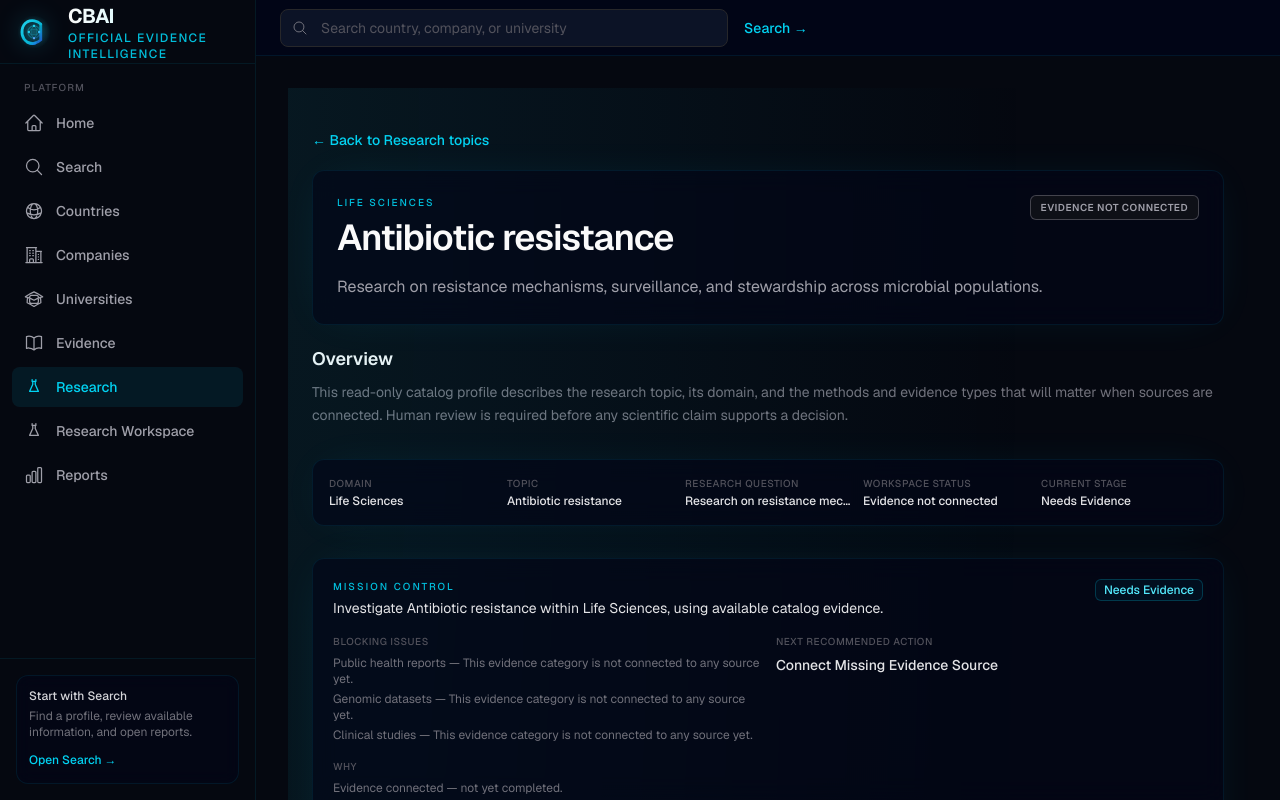
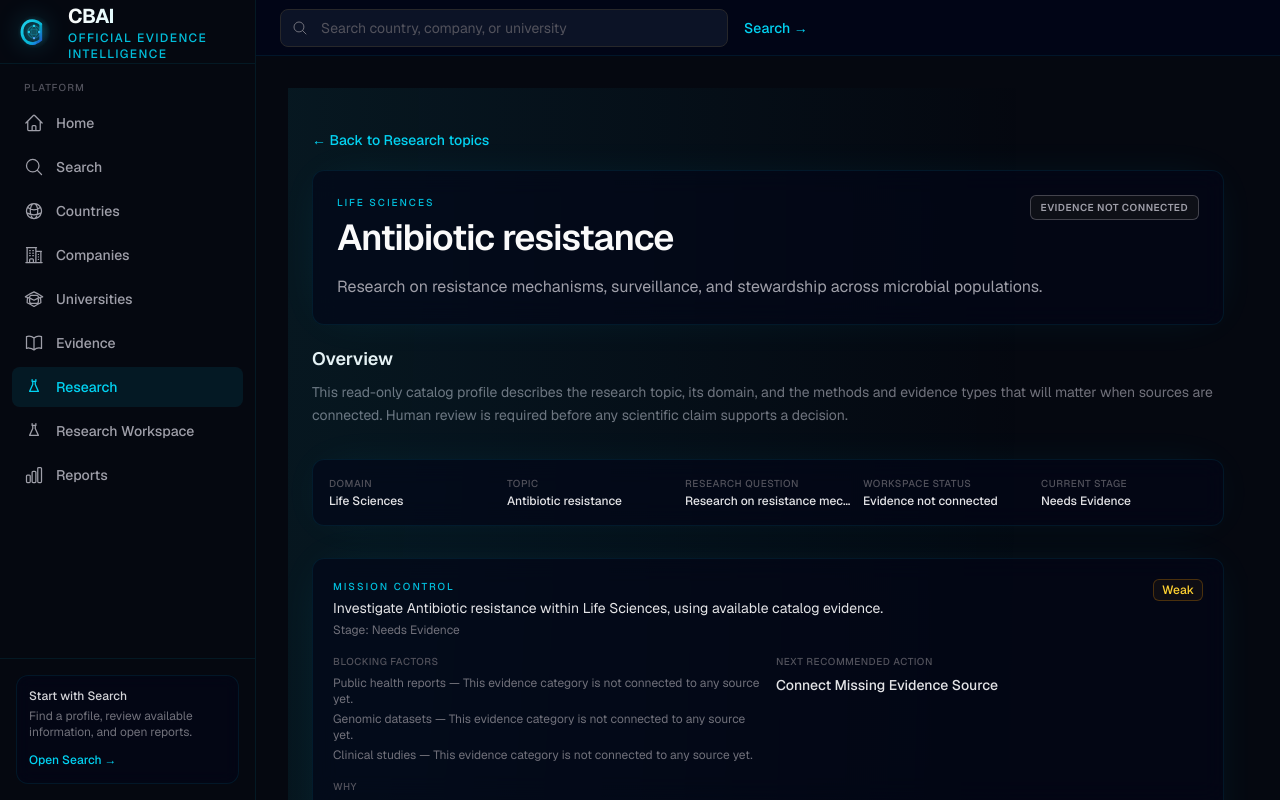
Before and after one commit to BotirChoriev/cbai-enterprise, a Next.js app: page /research/antibiotic-resistance in a window 1280 px wide. Built offline with nearby package versions, Linux system fonts and the light colour scheme.

Commit message:
feat(health): introduce deterministic research health engine

```diff
--- a/components/research/topic/MissionControlPanel.tsx
+++ b/components/research/topic/MissionControlPanel.tsx
@@ -1,25 +1,39 @@
 import type { ResearchTopic } from "@/lib/research/research-topics";
-import { deriveResearchReadiness } from "@/lib/research/readiness/readiness-engine";
+import { deriveResearchHealth } from "@/lib/research/health/health-engine";
+import type { ResearchHealthState } from "@/lib/research/health/health-types";
+import { RESEARCH_HEALTH_LABELS } from "@/lib/research/health/health-types";
 import { RESEARCH_READINESS_LABELS } from "@/lib/research/intelligence/intelligence-types";
 import { RESEARCH_DECISION_LABELS } from "@/lib/research/intelligence/decision-types";
 import { getWorkspaceMemory } from "@/lib/research/intelligence/workspace-shell-engine";
 import { buildMissionStatement } from "@/components/research/topic/ResearchMissionWorkspace";
 import { cbaiGlassCard, cbaiSectionEyebrow } from "@/components/brand/brand-classes";
 
+function healthAccent(state: ResearchHealthState): string {
+  switch (state) {
+    case "healthy":
+      return "border-emerald-500/25 bg-emerald-500/5 text-emerald-300";
+    case "stable":
+      return "border-cyan-500/25 bg-cyan-500/5 text-cyan-300";
+    case "weak":
+      return "border-amber-500/25 bg-amber-500/5 text-amber-300";
+    case "critical":
+      return "border-rose-500/25 bg-rose-500/5 text-rose-300";
+  }
+}
+
 type MissionControlPanelProps = {
   topic: ResearchTopic;
 };
 
-// Single-glance summary consolidating what previously lived in a standalone Decision Card
-// plus a separate "current state" card. All readiness-related fields (stage, blocking issues,
-// next action, reasons) come from exactly one deriveResearchReadiness() call — no separate
-// derivation lives in this component. Workspace memory is a distinct, unrelated concern (session
-// continuity, not readiness) and is read separately.
+// Single-glance summary. Every readiness/health/decision field (stage, health state, blocking
+// factors, next action, reasons) comes from exactly one deriveResearchHealth() call — no
+// separate call to the Readiness, Gap, or Decision engines lives in this component. Workspace
+// memory is a distinct, unrelated concern (session continuity, not health) and is read separately.
 export default function MissionControlPanel({ topic }: MissionControlPanelProps) {
-  const readiness = deriveResearchReadiness(topic.topicId);
+  const health = deriveResearchHealth(topic.topicId);
   const memory = getWorkspaceMemory(topic.topicId);
 
-  if (!readiness) {
+  if (!health) {
     return null;
   }
 
@@ -29,27 +43,32 @@ export default function MissionControlPanel({ topic }: MissionControlPanelProps)
         <div>
           <p className={cbaiSectionEyebrow}>Mission control</p>
           <p className="mt-1 text-sm text-zinc-200">{buildMissionStatement(topic)}</p>
+          <p className="mt-1 text-xs text-zinc-500">
+            Stage: {RESEARCH_READINESS_LABELS[health.stage]}
+          </p>
         </div>
-        <span className="inline-flex shrink-0 rounded-md border border-cyan-500/25 bg-cyan-500/5 px-2 py-0.5 text-xs font-medium text-cyan-300">
-          {RESEARCH_READINESS_LABELS[readiness.stage]}
+        <span
+          className={`inline-flex shrink-0 rounded-md border px-2 py-0.5 text-xs font-medium ${healthAccent(health.state)}`}
+        >
+          {RESEARCH_HEALTH_LABELS[health.state]}
         </span>
       </div>
 
       <div className="grid gap-4 sm:grid-cols-2">
         <div>
           <p className="text-[10px] font-medium uppercase tracking-wider text-zinc-600">
-            Blocking issues
+            Blocking factors
           </p>
-          {readiness.blockingIssues.length > 0 ? (
+          {health.blockingFactors.length > 0 ? (
             <ul className="mt-1.5 space-y-1">
-              {readiness.blockingIssues.map((item) => (
+              {health.blockingFactors.map((item) => (
                 <li key={item.evidenceItemId} className="text-xs text-zinc-500">
                   {item.label} — {item.note}
                 </li>
               ))}
             </ul>
           ) : (
-            <p className="mt-1.5 text-xs text-zinc-600">No blocking issues detected.</p>
+            <p className="mt-1.5 text-xs text-zinc-600">No blocking factors detected.</p>
           )}
         </div>
 
@@ -58,7 +77,7 @@ export default function MissionControlPanel({ topic }: MissionControlPanelProps)
             Next recommended action
           </p>
           <p className="mt-1.5 text-sm font-medium text-zinc-200">
-            {RESEARCH_DECISION_LABELS[readiness.recommendedNextAction]}
+            {RESEARCH_DECISION_LABELS[health.recommendedNextAction]}
           </p>
         </div>
       </div>
@@ -66,7 +85,7 @@ export default function MissionControlPanel({ topic }: MissionControlPanelProps)
       <div>
         <p className="text-[10px] font-medium uppercase tracking-wider text-zinc-600">Why</p>
         <ul className="mt-1.5 space-y-1">
-          {readiness.reasons.map((reason) => (
+          {health.reasons.map((reason) => (
             <li key={reason} className="text-xs text-zinc-500">
               {reason}
             </li>
--- /dev/null
+++ b/lib/research/health/health-derivation.ts
@@ -0,0 +1,20 @@
+import type { ResearchReadinessState } from "@/lib/research/intelligence/intelligence-types";
+import type { ResearchHealthState } from "@/lib/research/health/health-types";
+
+// Deterministic: each existing readiness stage maps to exactly one health state — no separate
+// derivation from raw evidence/review data, per "the new engine must consume existing engines."
+// No topic reaches "healthy" today because the "ready" readiness stage never occurs with
+// current data (no review is ever opened, no findings are ever recorded anywhere in this
+// platform) — reserved honestly for a future state, same as the readiness engine's own
+// unreachable "ready"/"unknown" stages.
+const HEALTH_BY_STAGE: Record<ResearchReadinessState, ResearchHealthState> = {
+  ready: "healthy",
+  partially_ready: "stable",
+  needs_evidence: "weak",
+  review_required: "critical",
+  unknown: "critical",
+};
+
+export function deriveHealthState(stage: ResearchReadinessState): ResearchHealthState {
+  return HEALTH_BY_STAGE[stage];
+}
--- /dev/null
+++ b/lib/research/health/health-engine.ts
@@ -0,0 +1,34 @@
+import { deriveResearchReadiness } from "@/lib/research/readiness/readiness-engine";
+import { deriveHealthState } from "@/lib/research/health/health-derivation";
+import { buildHealthReasons } from "@/lib/research/health/health-reasons";
+import type { ResearchHealth } from "@/lib/research/health/health-model";
+
+/**
+ * Derive the deterministic Research Health for a topic — answers "how healthy is this
+ * research mission?", nothing more.
+ *
+ * Reuses the Research Readiness Engine (which itself reuses the Gap Engine, Decision Engine,
+ * and Review Workspace Engine) rather than re-deriving any signal. This is the single call a
+ * consumer like Mission Control needs — stage, health state, strengths, weaknesses, blocking
+ * factors, next action, and reasons all come from this one function. No percentages, no
+ * scoring, no AI.
+ */
+export function deriveResearchHealth(topicId: string): ResearchHealth | undefined {
+  const readiness = deriveResearchReadiness(topicId);
+  if (!readiness) {
+    return undefined;
+  }
+
+  const state = deriveHealthState(readiness.stage);
+
+  return {
+    topic: readiness.topic,
+    stage: readiness.stage,
+    state,
+    strengths: readiness.completedMilestones,
+    weaknesses: readiness.remainingMilestones,
+    blockingFactors: readiness.blockingIssues,
+    recommendedNextAction: readiness.recommendedNextAction,
+    reasons: buildHealthReasons(readiness.stage, state, readiness.reasons),
+  };
+}
--- /dev/null
+++ b/lib/research/health/health-model.ts
@@ -0,0 +1,23 @@
+import type { ResearchTopic } from "@/lib/research/research-topics";
+import type { ResearchReadinessState } from "@/lib/research/intelligence/intelligence-types";
+import type { ResearchDecision } from "@/lib/research/intelligence/decision-types";
+import type { Milestone } from "@/lib/research/readiness/readiness-model";
+import type { TopicEvidenceCatalogItem } from "@/lib/research/evidence/evidence-topic-builder";
+import type { ResearchHealthState } from "@/lib/research/health/health-types";
+
+export interface ResearchHealth {
+  topic: ResearchTopic;
+  /** Pass-through from the Research Readiness Engine — not re-derived. */
+  stage: ResearchReadinessState;
+  state: ResearchHealthState;
+  /** Completed milestones from the Readiness Engine, reframed as strengths. */
+  strengths: readonly Milestone[];
+  /** Remaining milestones from the Readiness Engine, reframed as weaknesses. */
+  weaknesses: readonly Milestone[];
+  /** Blocking evidence items from the Gap Engine, via the Readiness Engine. */
+  blockingFactors: readonly TopicEvidenceCatalogItem[];
+  /** Pass-through from the Research Decision Engine — not re-derived. */
+  recommendedNextAction: ResearchDecision;
+  /** Deterministic explanations, never AI, never guessed. */
+  reasons: readonly string[];
+}
--- /dev/null
+++ b/lib/research/health/health-reasons.ts
@@ -0,0 +1,19 @@
+import { RESEARCH_READINESS_LABELS } from "@/lib/research/intelligence/intelligence-types";
+import type { ResearchReadinessState } from "@/lib/research/intelligence/intelligence-types";
+import { RESEARCH_HEALTH_LABELS } from "@/lib/research/health/health-types";
+import type { ResearchHealthState } from "@/lib/research/health/health-types";
+
+/**
+ * Build deterministic reasons for the current health state — always traced to the real
+ * readiness stage and the Readiness Engine's own reasons, never guessed or generated.
+ */
+export function buildHealthReasons(
+  stage: ResearchReadinessState,
+  health: ResearchHealthState,
+  readinessReasons: readonly string[],
+): readonly string[] {
+  return [
+    `Research stage is "${RESEARCH_READINESS_LABELS[stage]}", which maps to ${RESEARCH_HEALTH_LABELS[health]} health.`,
+    ...readinessReasons,
+  ];
+}
--- /dev/null
+++ b/lib/research/health/health-types.ts
@@ -0,0 +1,8 @@
+export type ResearchHealthState = "healthy" | "stable" | "weak" | "critical";
+
+export const RESEARCH_HEALTH_LABELS: Record<ResearchHealthState, string> = {
+  healthy: "Healthy",
+  stable: "Stable",
+  weak: "Weak",
+  critical: "Critical",
+};
--- /dev/null
+++ b/lib/research/health/index.ts
@@ -0,0 +1,5 @@
+export * from "./health-types";
+export * from "./health-model";
+export * from "./health-derivation";
+export * from "./health-reasons";
+export * from "./health-engine";
```
